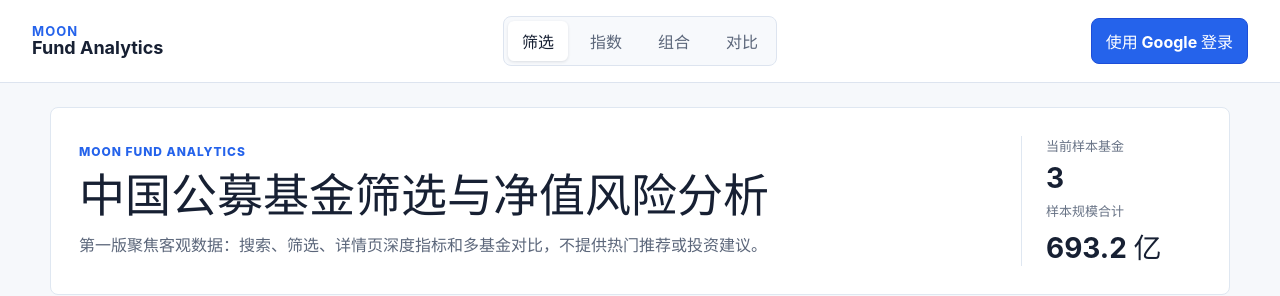
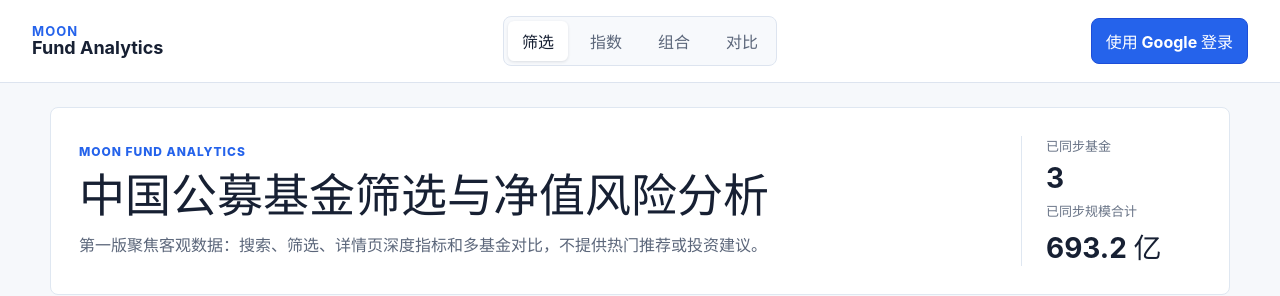
Before and after one commit to SpikeJetFayeEin/moon, a React (Vite) app in the folder apps/web/: page / in a window 1280 px wide. Shown: the top 296 px of the page. Built offline with nearby package versions, Linux system fonts and the light colour scheme; no server answers.

Commit message:
Hide unsynced catalog funds by default

```diff
--- a/apps/web/src/pages/Dashboard.tsx
+++ b/apps/web/src/pages/Dashboard.tsx
@@ -34,9 +34,9 @@ export function Dashboard() {
           </p>
         </div>
         <div className="overview-panel">
-          <span>当前样本基金</span>
+          <span>已同步基金</span>
           <strong>{funds.length}</strong>
-          <span>样本规模合计</span>
+          <span>已同步规模合计</span>
           <strong>{formatNumber(totalAssets, 1)} 亿</strong>
         </div>
       </section>
```
Also changed, not shown: 2 other files (tests, documents, lock files or other folders).
